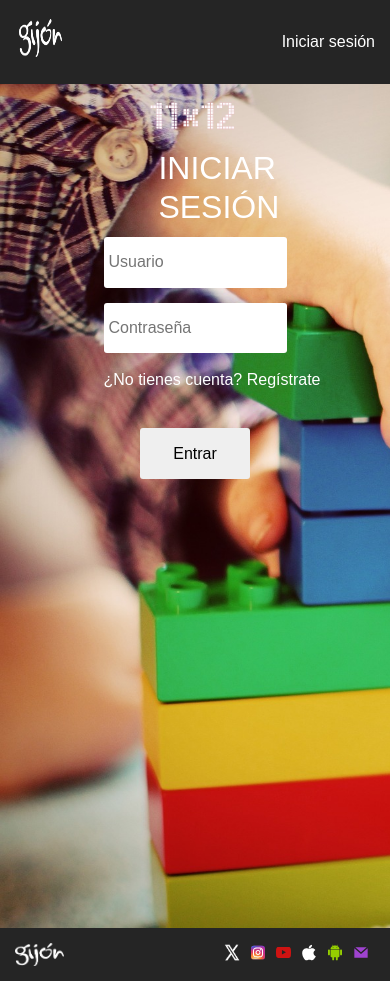
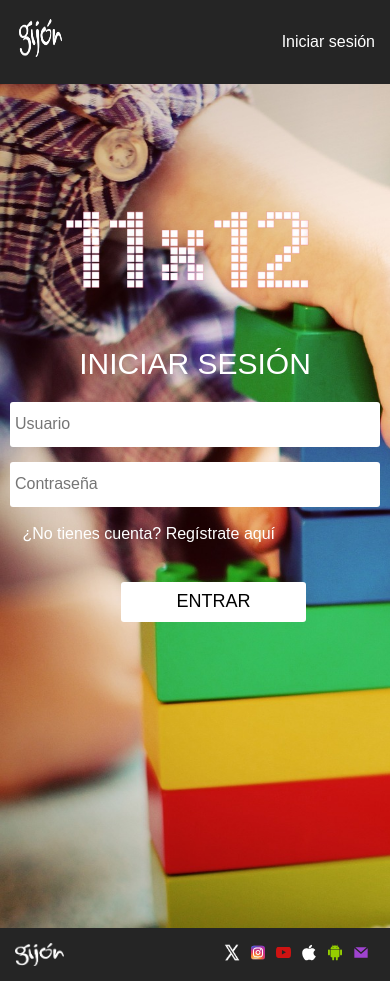
Before and after one commit to luispardosuarez/Project11x12-Frontend-Team1-Gijon23_24-1, a Vue app: page /login in a window 390 px wide. Built offline with nearby package versions, Linux system fonts and the light colour scheme.

Commit message:
responsive del login

```diff
--- a/src/components/login/LoginComponet.vue
+++ b/src/components/login/LoginComponet.vue
@@ -73,9 +73,9 @@ function redirectToRegister() {
 
         </form>
 
-        <p class="paragraph">¿No tienes cuenta? <a href="#" @click.prevent="redirectToRegister()">Regístrate</a></p>
+        <p class="paragraph">¿No tienes cuenta? <a href="#" @click.prevent="redirectToRegister()">Regístrate aquí</a></p>
 
-        <button type="submit" @click="login">Entrar</button></div>
+        <button type="submit" @click="login">ENTRAR</button></div>
 
 </template>
 
@@ -83,44 +83,53 @@ function redirectToRegister() {
 <style scoped>
 
 
+.container {
+    width: 100%;
+    max-width: 500px;
+    margin: 0 auto;
+    padding: 0 20px;
+}
+
 .image {
-    display: flex;
-    justify-content: center;
-    align-items: center;
+    text-align: center;
+    margin-top: 5%;
 }
 
 .image img {
-    width: 35%;
+    width: 100%;
+    max-width: 400px;
     height: auto;
 }
 
 h2 {
+    text-align: center;
+    font-size: 30px;
+    margin-bottom: 20px;
     color: white;
-    margin-left: 40%;
-    margin-bottom: 3%;
-    font-size: xx-large;
-    justify-content: center;
+
 }
 
 .inputs {
-    display: flex;
-    flex-direction: column;
-    align-items: center;
     margin-bottom: 15px;
+    justify-content: center;
+
 }
 
 input {
-    width: 50%;
-    height: 6vh;
+    width: 80%;
+    height: 45px;
     padding: 5px;
     border-radius: 3px;
     border: none;
+    margin-left: 10%;
+
 }
 
 p {
+    text-align: center;
     color: white;
-    margin-left: 25%;
-    font-weight: 400;
+    margin-right: 40%;
+
 }
 
 a {
@@ -129,18 +138,55 @@ a {
 }
 
 button {
-    width: 30%;
-    justify-content: center;
-    margin-left: 35%;
-    height: 6vh;
-    margin-top: 20px;
+    width: 40%;
+    height: 40px;
     border-radius: 3px;
     border: none;
+    background-color: white;
+    color: black;
     cursor: pointer;
+    margin-left: 30%;
+    margin-top: 20px;
+    font-size: large;
+}
+
+@media only screen and (max-width: 768px) {
+    .container {
+        padding: 0 10px;
+    }
+
+    .image img {
+    margin-top: 15%;
+}
+
+    input {
+        width: 100%;
+        margin-left: 0;
+    }
+
+    p {
+    text-align: center;
+    color: white;
+    margin-right: 25%;
+
+}
+
+    button {
+        width: 50%;
+        margin-left: 20p;
+    }
+}
+
+@media only screen and (min-width: 992px) {
+    .container {
+        max-width: 700px;
+        padding: 0 50px;
+
+    }
+
+
 }
 
 
 
-
-
 </style>
--- a/src/views/LoginView.vue
+++ b/src/views/LoginView.vue
@@ -22,7 +22,9 @@ import LoginComponet from '@/components/login/LoginComponet.vue';
     display: flex;
     justify-content: center;
     font-family: Arial, Helvetica, sans-serif;
-    font-weight: 800;
+    /* font-weight: 800; */
+    object-fit: cover;
+
 
 }
 
```
